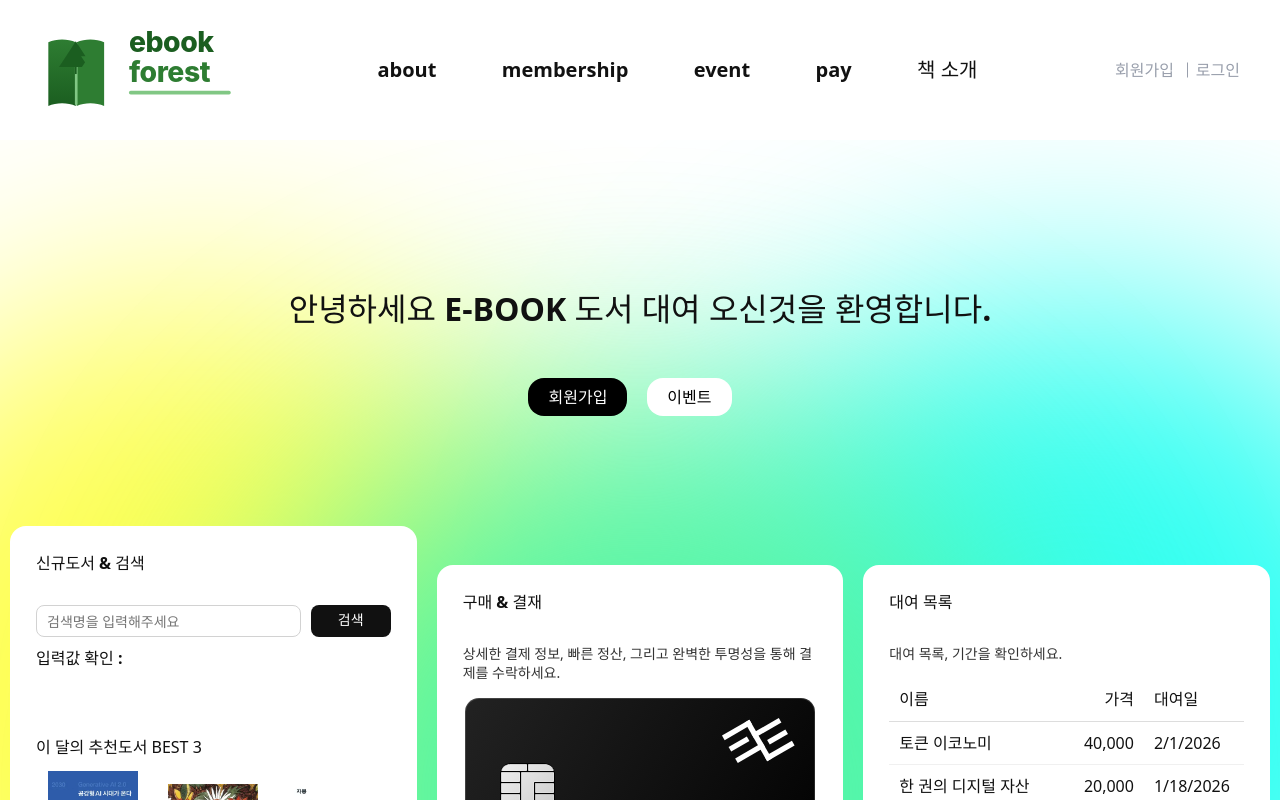
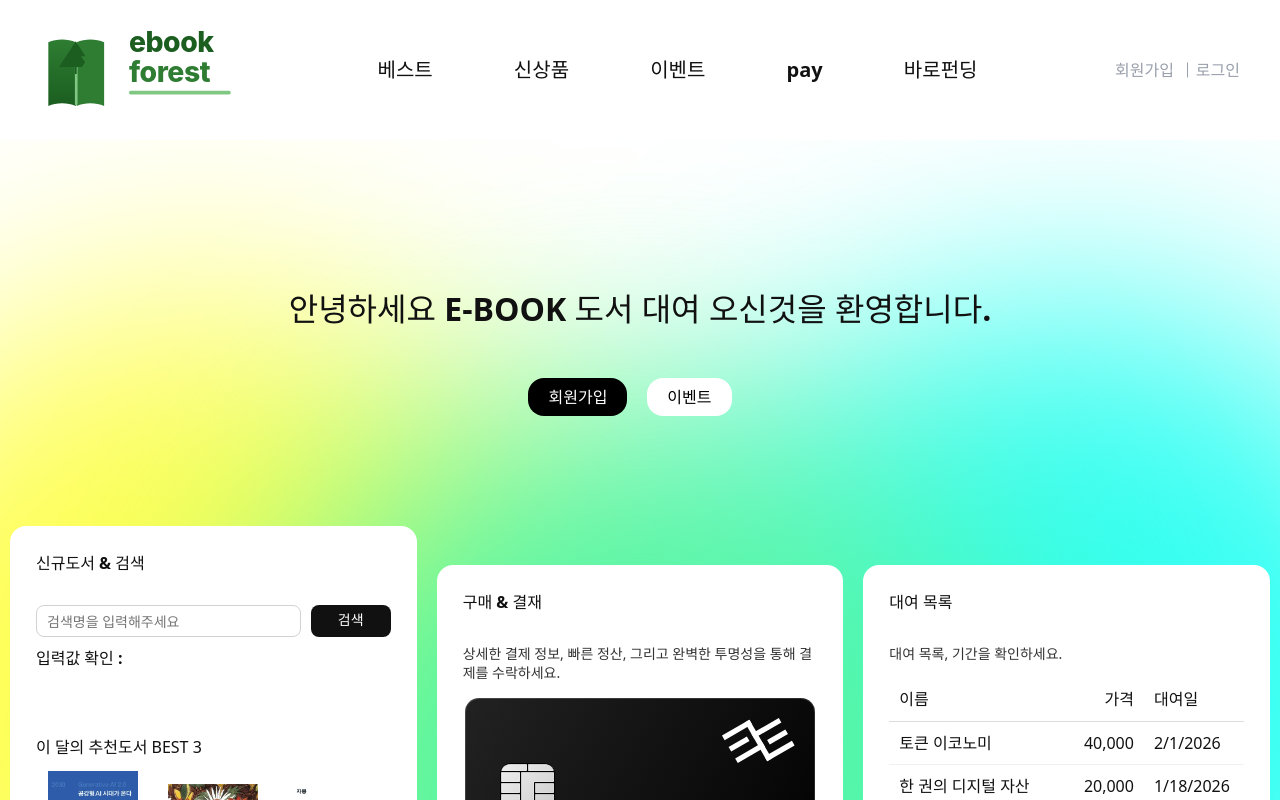
Before and after one commit to lucky-kms/test_ebook_site, a React (Vite) app: page / in a window 1280 px wide. Shown: the top 800 px of the page. Built offline with nearby package versions, Linux system fonts and the light colour scheme.

Commit message:
gnb 메뉴명 수정

```diff
--- a/src/datas/menuData.js
+++ b/src/datas/menuData.js
@@ -2,15 +2,15 @@
 export const menus =[
     {
         id: "1",
-        menuname: "about",
+        menuname: "베스트",
     },
     {
         id: "2",
-        menuname: "membership",
+        menuname: "신상품",
     },
     {
         id: "3",
-        menuname: "event",
+        menuname: "이벤트",
     },
     {
         id: "4",
@@ -18,6 +18,6 @@ export const menus =[
     },
     {
         id: "5",
-        menuname: "책 소개",
+        menuname: "바로펀딩",
     },
 ]
```
